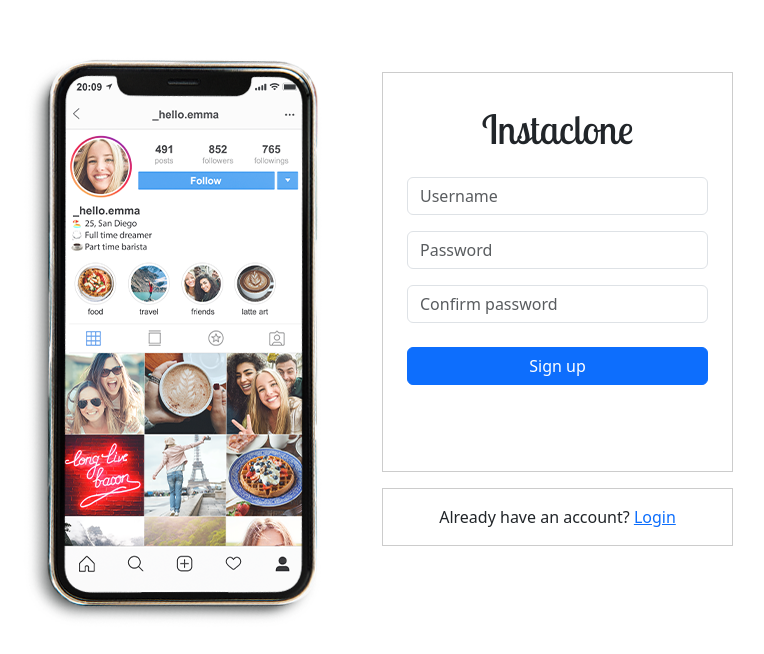
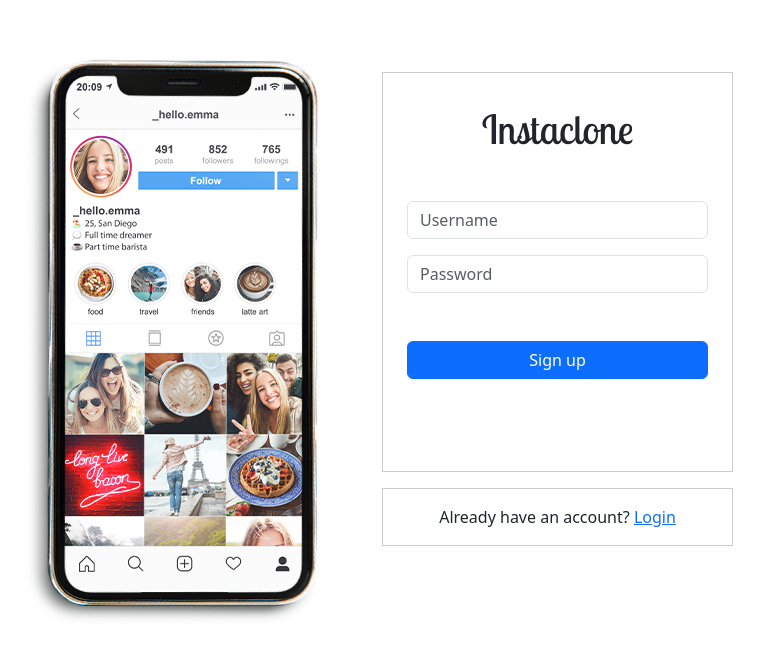
Before and after one commit to gabcytn/i-capture, a CodeIgniter 4 app: the page made by app/Views/auth-views/register.php in a window 1280 px wide. Shown: the top 654 px of the page, without its empty margins (270-1034 px from the left). Run offline with PHP 8.4 and a stand-in for CodeIgniter, Linux system fonts and the light colour scheme; the template is opened without the code that fills it, so the values that code supplies are empty; some libraries are stand-ins or nearby versions.

Commit message:
Added missing name properties for input elements

```diff
--- a/app/Views/auth-views/register.php
+++ b/app/Views/auth-views/register.php
@@ -38,13 +38,12 @@
                 <img src="<?= base_url("assets/insta-login.png"); ?>" alt="Login Image"/>
             </div>
             <div class="col-6">
-                <form>
-                    <h1 class="mb-3">Instaclone</h1>
-                    <input class="mt-4 form-control" type="text" id="username-input" required placeholder="Username"/>
-                    <input class="mt-3 form-control" type="password" id="password-input" required placeholder="Password"/>
-                    <input class="mt-3 form-control" type="password" id="confirm-password-input" required placeholder="Confirm password"/>
+                <form action="<?= base_url("/register") ?>" method="POST">
+                    <h1 class="mb-5">Instaclone</h1>
+                    <input class="mt-5 form-control" name="username" type="text" id="username-input" required placeholder="Username"/>
+                    <input class="mt-3 form-control" name="password" type="password" id="password-input" required placeholder="Password"/>
 
-                    <button type="submit" class="w-100 mt-4 btn btn-primary">Sign up</button>
+                    <button type="submit" class="w-100 mt-5 btn btn-primary">Sign up</button>
                 </form>
                 <div class="no-account d-flex justify-content-center align-items-center p-3 mt-3">
                     <p>Already have an account? <a href="<?= base_url("/login"); ?>">Login</a> </p>
```
